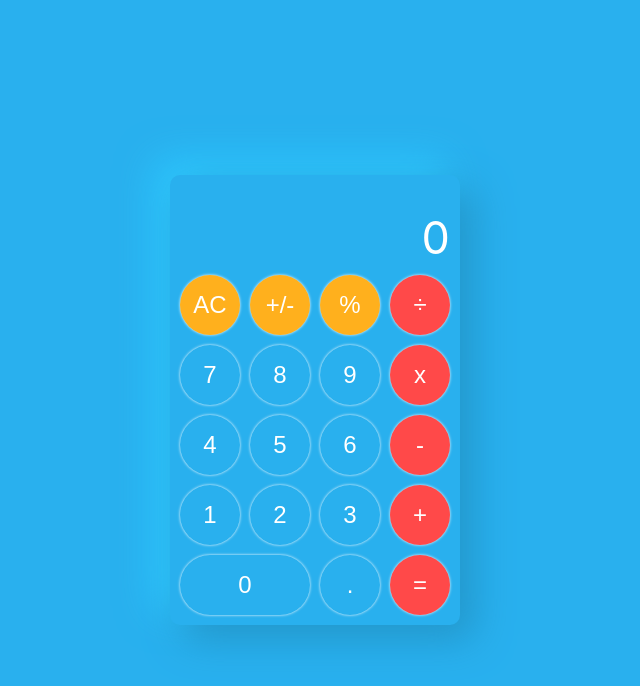
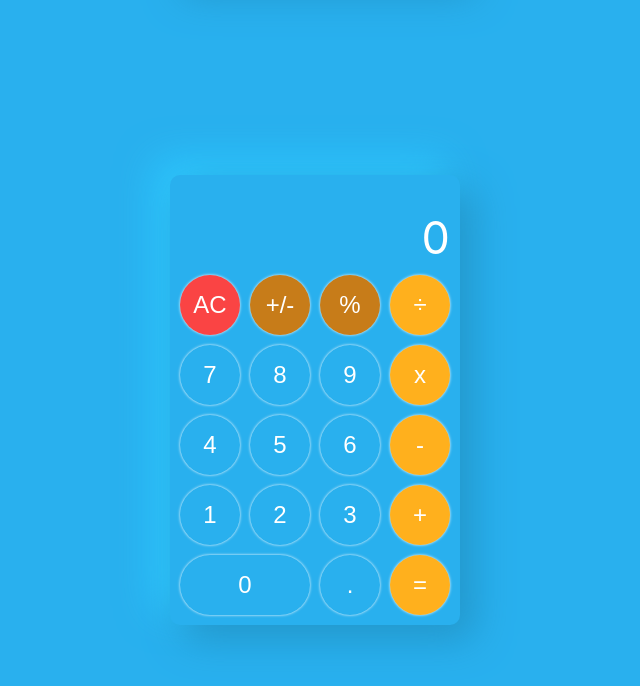
Before and after one commit to can-dy-jack/neu-calculate, a React (Create React App) app: page / in a window 1280 px wide. Shown: the top 686 px of the page, without its empty margins (325-965 px from the left). Built offline with nearby package versions, Linux system fonts and the light colour scheme; the HTML template or start-up script is replaced by a standard one.

Commit message:
函数组件+hook重构； 全部功能实现

```diff
--- a/src/App.css
+++ b/src/App.css
@@ -20,41 +20,8 @@
     display: grid;
     grid-template-columns: repeat(4, 60px);
     grid-template-rows: 20px 50px repeat(5, 60px);
+    grid-gap: 10px;
     gap: 10px;
-}
-.ccl-btn {
-    outline: none;
-    border: none;
-    cursor: pointer;
-    border-radius: 30px;
-    font-weight: 400;
-    font-size: 24px;
-    color: #fff;
-    background-color: var(--main-color);
-    box-shadow: 0 0 3px #fff;
-    user-select: none;
-    /* background: linear-gradient(145deg, #2cbcff, #259ed6); */
-    position: relative;
-    overflow: hidden;
-    z-index: 2;
-}
-.cal-box-circle {
-    background-color: rgba(0, 0, 0, .1);
-    position: absolute;
-    animation: circleIN 0.4s ease-out forwards;
-    transform-origin: right top;
-    border-radius: 50%;
-    z-index: -1;
-}
-@keyframes circleIN {
-    from {
-        height: 0;
-        width: 0;
-    }
-    to {
-        height: 240px;
-        width: 240px;
-    }
 }
 .stage,
 .show  {
@@ -67,16 +34,34 @@
 .show {
     font-size: 45px;
 }
+.show::-webkit-scrollbar {
+    height: 6px;
+    width: 6px;
+}
+.show::-webkit-scrollbar-thumb {
+    height: 6px;
+    background-color: rgba(0, 0, 0, .3);
+    border-radius: 5px;
+}
+
 .zero {
     grid-column: span 2;
 }
-.division,
-.multi,
-.sub,
-.add,
+.division, .multi,
+.sub, .add,
 .equal {
-    background: rgb(255, 73, 73);
-}
-.ac, .nega, .mod {
     background: rgb(255, 176, 29);
 }
+.ac {
+    background: rgb(250, 68, 68);
+}
+.nega, .percent {
+    background-color: rgb(199, 124, 25);
+}
+
+
+/* ^ alert-box ^ */
+#alert-box aside {
+    transform: translateY(-100%);
+    transition: transform 0.4s cubic-bezier(0, 0, 0.33, 1.21);
+}
--- a/src/App.js
+++ b/src/App.js
@@ -1,164 +1,233 @@
-import { useState, useEffect, useRef } from 'react';
-import './App.css';
+import { useState, useRef } from "react";
+import Alert from "./component/Alert";
+import CalculatorButton from "./component/CalculatorButton";
+import "./App.css";
 
-
-function CalculatorButton({ val, func, className }) {
-  const calBtn = useRef();
-  useEffect(() => {
-    let circle;
-    calBtn.current.onmousedown = (e) => {
-      circle = document.createElement("span");
-      circle.classList.add("cal-box-circle");
-      circle.style.left = e.clientX - calBtn.current.offsetLeft + 'px';
-      circle.style.top = e.clientY - calBtn.current.offsetTop + 'px';
-      circle.style.transform = "translate(-50%, -50%)";
-      // circle.style.animation = "";
-      calBtn.current.appendChild(circle);
-    }
-    calBtn.current.onmouseup = () => {
-      calBtn.current.removeChild(circle);
-    }
-  })
-  return <button type='button' className={ 'ccl-btn ' + className} onClick={ func } ref={calBtn}>{val}</button>
-}
-
-function CalculatorInner({ stage, result, input_num, clear, input_zero, add, sub, multi, division, equal }) {
-
+function CalculatorInner({
+  stage,
+  result,
+  input_num,
+  clear,
+  add,
+  sub,
+  multi,
+  division,
+  percent,
+  equal,
+  nega,
+  point,
+}) {
   return (
-    <div className='calculator-grid-box'>
-      <div className='stage'>{ stage }</div>
-      <div className='show'>
-        <span>{ result }</span>
+    <div className="calculator-grid-box">
+      <div className="stage">{stage}</div>
+      <div className="show">
+        <span>{result}</span>
       </div>
 
-      <CalculatorButton func={ clear } val="AC" className='ac' />
-      <CalculatorButton val="+/-" className='nega' />
-      <CalculatorButton val="%" className='mod' />
-      <CalculatorButton val="÷" className='division' func={division}/>
+      <CalculatorButton func={clear} val="AC" className="ac" />
+      <CalculatorButton val="+/-" className="nega" func={nega} />
+      <CalculatorButton val="%" className="percent" func={percent} />
+      <CalculatorButton val="÷" className="division" func={division} />
 
-      <CalculatorButton func={ () => input_num(7) } val="7"/>
-      <CalculatorButton func={ () => input_num(8) } val="8"/>
-      <CalculatorButton func={ () => input_num(9) } val="9"/>
-      <CalculatorButton className="multi" val="x" func={multi}/>
+      <CalculatorButton func={() => input_num(7)} val="7" />
+      <CalculatorButton func={() => input_num(8)} val="8" />
+      <CalculatorButton func={() => input_num(9)} val="9" />
+      <CalculatorButton className="multi" val="x" func={multi} />
 
-      <CalculatorButton func={ () => input_num(4) } val="4"/>
-      <CalculatorButton func={ () => input_num(5) } val="5"/>
-      <CalculatorButton func={ () => input_num(6) } val="6"/>
-      <CalculatorButton className="sub" val="-" func={sub}/>
+      <CalculatorButton func={() => input_num(4)} val="4" />
+      <CalculatorButton func={() => input_num(5)} val="5" />
+      <CalculatorButton func={() => input_num(6)} val="6" />
+      <CalculatorButton className="sub" val="-" func={sub} />
 
-      <CalculatorButton func={ () => input_num(1) } val="1"/>
-      <CalculatorButton func={ () => input_num(2) } val="2"/>
-      <CalculatorButton func={ () => input_num(3) } val="3"/>
-      <CalculatorButton className="add" val="+" func={ add }/>
+      <CalculatorButton func={() => input_num(1)} val="1" />
+      <CalculatorButton func={() => input_num(2)} val="2" />
+      <CalculatorButton func={() => input_num(3)} val="3" />
+      <CalculatorButton className="add" val="+" func={add} />
 
-      <CalculatorButton className="zero" val="0" func={ input_zero }/>
-      <CalculatorButton val="."/>
-      <CalculatorButton val="=" className="equal" func={ equal } />
-
+      <CalculatorButton className="zero" val="0" func={() => input_num(0)} />
+      <CalculatorButton val="." func={point} />
+      <CalculatorButton val="=" className="equal" func={equal} />
     </div>
-  )
+  );
 }
 
 function Calculator() {
-  // status state
   const [currOperator, setOperator] = useState("");
   const [isCalculated, setIC] = useState(false);
   const [left, setLeft] = useState("0");
   const [right, setRight] = useState("0");
+  const [stage, setStage] = useState("");
 
-  const [stage, setStage] = useState("");
-  // style state
+  const [alertStyle, setAlertStyles] = useState([
+    "出现错误",
+    "rgb(250, 13, 35)",
+    // 用于防抖！
+    false,
+  ]);
+  const alertBox = useRef();
+  function showAlert(i, c) {
+    if (alertStyle[2]) {
+      return;
+    }
+    alertBox.current.children[0].style.transform = "translateY(0)";
+    setAlertStyles([i, c, true]);
+    setTimeout(() => {
+      alertBox.current.children[0].style.transform = "translateY(-100%)";
+      setAlertStyles([i, c, false]);
+    }, 3000);
+  }
 
   const input_num = (num) => {
-    if(typeof num !== 'number') {
-      console.warn("请给数字！(来自 input_num 函数)")
+    if (typeof num !== "number") {
+      showAlert("请给数字！(来自 input_num 函数)", "#22ef12");
       return;
     }
-    if(isCalculated) {
-      setLeft(num+'');
-      setRight('');
+    if (isCalculated) {
+      setLeft(num + "");
+      setRight("");
       setOperator("");
       setIC(false);
     } else {
-      if(currOperator === "") {
-        if(left === "0") {
-          setLeft(num+'')
+      if (currOperator === "") {
+        if (left === "0") {
+          setLeft(num + "");
         } else {
-          setLeft(left + '' + num);
+          setLeft(left + "" + num);
         }
       } else {
-        if(right === "0") {
-          setRight(num+'')
+        if (right === "0") {
+          setRight(num + "");
         } else {
-          setRight(right+ '' + num);
+          setRight(right + "" + num);
         }
       }
     }
-  }
-  const input_zero = () => {
-  }
+  };
   const clear = () => {
     setOperator("");
     setIC(false);
     setLeft("0");
     setRight("");
     setStage("");
-  }
-  // FIXME
-  const normalOperation = text => {
-    setOperator(text);
+  };
+  const normalOperation = (type, text) => {
+    if (text === undefined) {
+      text = type;
+    }
+    setOperator(type);
     setStage(left + text);
     setRight("0");
-  }
-  const add = () => normalOperation("+");
-  const sub = () => normalOperation("-");
-  const multi = () => normalOperation("*");
-  const division = () => normalOperation("/");
+    // 如果是刚计算完，就接着上一次的结果来计算；
+    // 避免按下一个数的时候清除该结果
+    if (isCalculated) {
+      setIC(false);
+    }
+  };
+  const add = () => normalOperation("+"),
+    sub = () => normalOperation("-"),
+    multi = () => normalOperation("*", "x"),
+    division = () => normalOperation("/", "÷");
+  const percent = () => {
+    if (currOperator === "") {
+      if (left === "0") {
+        showAlert("0% = 0 !!!", "#fff");
+        return;
+      }
+      setLeft(parseFloat(left) / 100 + "");
+    } else {
+      if (right === "0") {
+        showAlert("0% = 0 !!!", "#fff");
+        return;
+      }
+      setRight(parseFloat(right) / 100 + "");
+    }
+  };
+  const nega = () => {
+    if (currOperator === "") {
+      if (left === "0") {
+        showAlert("-0 === +0", "#fff");
+        return;
+      }
+      setLeft(parseFloat(left) > 0 ? "-" + left : left.substring(1));
+    } else {
+      if (right === "0") {
+        showAlert("-0 === +0", "#fff");
+        return;
+      }
+      setRight(parseFloat(right) > 0 ? "-" + right : right.substring(1));
+    }
+  };
+  const point = () => {
+    if (currOperator === "") {
+      if (~left.indexOf(".")) {
+        showAlert("已是小数！", "#f0f");
+        return;
+      }
+      setLeft(left + ".");
+    } else {
+      if (~right.indexOf(".")) {
+        showAlert("已是小数！", "#f0f");
+        return;
+      }
+      setRight(right + ".");
+    }
+  };
 
   // TODO
   const equal = () => {
     let res;
-    switch(currOperator) {
+    switch (currOperator) {
       case "+":
-        res = parseInt(left) + parseInt(right);
+        res = parseFloat(left) + parseFloat(right);
         break;
       case "-":
-        res = parseInt(left) - parseInt(right);
+        res = parseFloat(left) - parseFloat(right);
         break;
       case "*":
-        res = parseInt(left) * parseInt(right);
+        res = parseFloat(left) * parseFloat(right);
         break;
       case "/":
+        if (right === "0") {
+          showAlert("除数不能为零！", "rgb(250, 3, 5)");
+          return;
+        }
         res = parseInt(left) / parseInt(right);
         break;
-      default: console.warn("未定义的运算符");
+      default:
+        showAlert("未定义的运算符！", "#ab2632");
+        return;
     }
     setOperator("");
-    setStage(stage + right);
+    setStage(stage + right + "=");
     setLeft(res);
     setRight("0");
     setIC(true);
-    console.log("===");
-  }
+  };
 
-  return(
+  return (
     <>
-      <div className='calculator-container' id="calculator-container">
-        <div className='calculator-inner-box'>
+      <div ref={alertBox} id="alert-box">
+        <Alert info={alertStyle[0]} color={alertStyle[1]} />
+      </div>
+      <div className="calculator-container" id="calculator-container">
+        <div className="calculator-inner-box">
           <CalculatorInner
             clear={clear}
-            input_num={ input_num }
+            input_num={input_num}
             stage={stage}
             result={currOperator === "" ? left : right}
-            input_zero={input_zero}
             add={add}
             sub={sub}
             division={division}
             multi={multi}
-            equal={equal} />
+            percent={percent}
+            equal={equal}
+            nega={nega}
+            point={point}
+          />
         </div>
       </div>
     </>
-  )
+  );
 }
 export default Calculator;
--- /dev/null
+++ b/src/component/Alert.js
@@ -0,0 +1,21 @@
+import styles from "./Alert.module.css";
+
+function Alert(props) { // color info
+    return (
+        <aside className={styles.alert}>
+            <div className={styles.alertContent} style={{
+                color: props.color
+            }}>
+                <svg style={{
+                    marginRight: "5px"
+                }}
+                fill="none" width="22px" height="22px" strokeWidth="2" viewBox="0 0 24 24" xmlns="http://www.w3.org/2000/svg">
+                    <path d="M12 7v6M12 17.01l.01-.011M12 22c5.523 0 10-4.477 10-10S17.523 2 12 2 2 6.477 2 12s4.477 10 10 10z" stroke={props.color} strokeWidth="1.5" strokeLinecap="round" strokeLinejoin="round"></path>
+                </svg>
+                { props.info }
+                </div>
+        </aside>
+    )
+}
+
+export default Alert;
--- /dev/null
+++ b/src/component/CalculatorButton.js
@@ -0,0 +1,34 @@
+import { useRef, useEffect } from "react";
+import "./calculatorButton.css";
+
+function CalculatorButton({ val, func, className }) {
+  const calBtn = useRef();
+  useEffect(() => {
+    let circle;
+    calBtn.current.onmousedown = (e) => {
+      circle = document.createElement("span");
+      circle.classList.add("cal-box-circle");
+      circle.style.left = e.clientX - calBtn.current.offsetLeft + "px";
+      circle.style.top = e.clientY - calBtn.current.offsetTop + "px";
+      circle.style.transform = "translate(-50%, -50%)";
+      // circle.style.animation = "";
+      calBtn.current.appendChild(circle);
+    };
+    calBtn.current.onmouseup = () => {
+      if(circle) {
+        calBtn.current.removeChild(circle);
+      }
+    };
+  });
+  return (
+    <button
+      type="button"
+      className={"ccl-btn " + className}
+      onClick={func}
+      ref={calBtn}
+    >
+      {val}
+    </button>
+  );
+}
+export default CalculatorButton;
--- /dev/null
+++ b/src/component/calculatorButton.css
@@ -0,0 +1,34 @@
+.ccl-btn {
+    outline: none;
+    border: none;
+    cursor: pointer;
+    border-radius: 30px;
+    font-weight: 400;
+    font-size: 24px;
+    color: #fff;
+    background-color: var(--main-color);
+    box-shadow: 0 0 3px #fff;
+    user-select: none;
+    /* background: linear-gradient(145deg, #2cbcff, #259ed6); */
+    position: relative;
+    overflow: hidden;
+    z-index: 2;
+}
+.cal-box-circle {
+    background-color: rgba(0, 0, 0, .1);
+    position: absolute;
+    animation: circleIN 0.5s ease-out forwards;
+    transform-origin: right top;
+    border-radius: 50%;
+    z-index: -1;
+}
+@keyframes circleIN {
+    from {
+        height: 0;
+        width: 0;
+    }
+    to {
+        height: 200px;
+        width: 200px;
+    }
+}
```
Also changed, not shown: src/component/Alert.module.css (added, +20 -0 lines).
